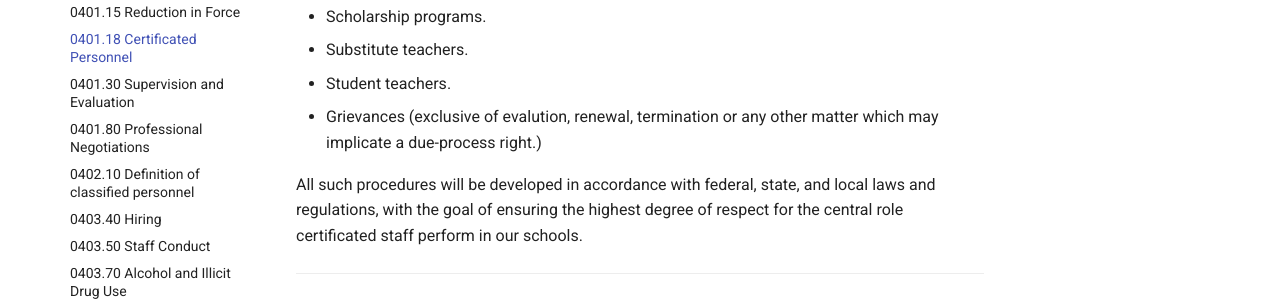
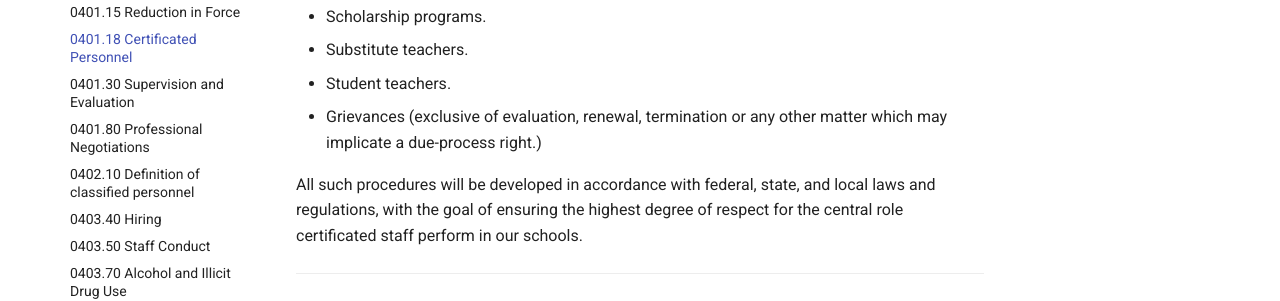
Before and after one commit to westada/section-400-hr-policy-review, an MkDocs documentation site: the page built from docs/policies/0400-Staff/0401.18.md, in a window 1280 px wide. Shown: the part 360-661 px from the top of the page. Built offline with MkDocs 1.6.1 and Material for MkDocs 9.7.7, drawn with Linux system fonts in a browser that asks for light colours.

Commit message:
correct spelling

```diff
--- a/docs/policies/0400-Staff/0401.18.md
+++ b/docs/policies/0400-Staff/0401.18.md
@@ -12,7 +12,7 @@ The Board of Trustees values and appreciates the District's certificated personn
 - Scholarship programs.
 - Substitute teachers.
 - Student teachers.
-- Grievances (exclusive of evalution, renewal, termination or any other matter which may implicate a due-process right.)
+- Grievances (exclusive of evaluation, renewal, termination or any other matter which may implicate a due-process right.)
 
 
 All such procedures will be developed in accordance with federal, state, and local laws and regulations, with the goal of ensuring the highest degree of respect for the central role certificated staff perform in our schools.
```
